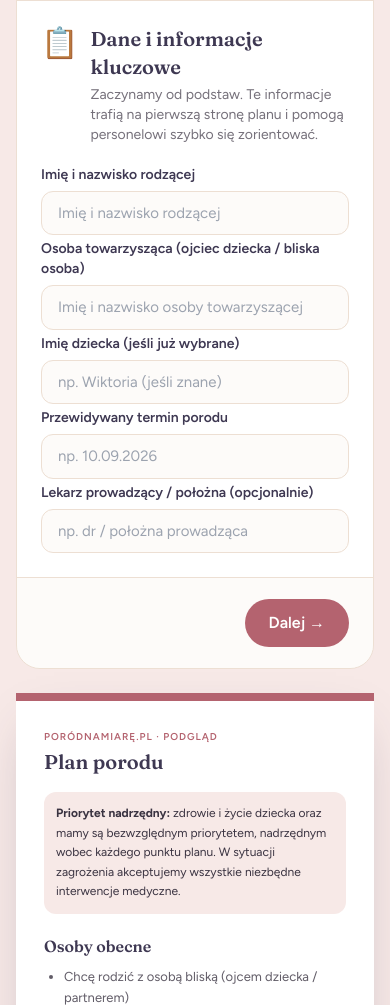
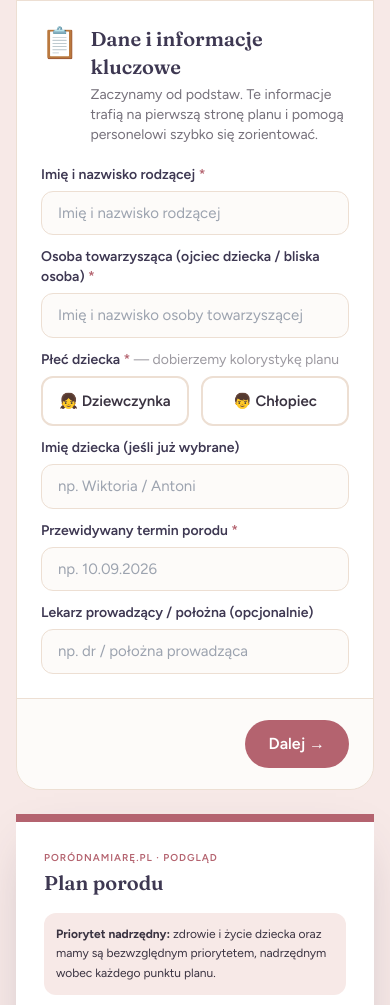
Before and after one commit to michalczekaj/porodnamiare-, a plain HTML site: page index.html in a window 390 px wide. Shown: the part 5840-6845 px from the top of the page. Drawn offline with nearby package versions, Linux system fonts and the light colour scheme.

Commit message:
ZMIANA NA PAYHIP, ZABEZPIECZENIE FORMULARZA

```diff
--- a/index.html
+++ b/index.html
@@ -275,11 +275,22 @@ tailwind.config = {
             <p class="text-sm text-ink/70 mt-1">Zaczynamy od podstaw. Te informacje trafią na pierwszą stronę planu i pomogą personelowi szybko się zorientować.</p>
           </div>
         </div>
-        <div class="space-y-1 text-[15px]">
-            <div><label class="block text-sm font-semibold text-deep mb-1.5">Imię i nazwisko rodzącej</label><input type="text" name="mama" maxlength="120" autocomplete="off" placeholder="Imię i nazwisko rodzącej" class="w-full border border-sanddark rounded-xl px-4 py-2.5 bg-sand/40 text-[15px]"></div>
-            <div><label class="block text-sm font-semibold text-deep mb-1.5">Osoba towarzysząca (ojciec dziecka / bliska osoba)</label><input type="text" name="tata" maxlength="120" autocomplete="off" placeholder="Imię i nazwisko osoby towarzyszącej" class="w-full border border-sanddark rounded-xl px-4 py-2.5 bg-sand/40 text-[15px]"></div>
-            <div><label class="block text-sm font-semibold text-deep mb-1.5">Imię dziecka (jeśli już wybrane)</label><input type="text" name="dziecko" maxlength="120" autocomplete="off" placeholder="np. Wiktoria (jeśli znane)" class="w-full border border-sanddark rounded-xl px-4 py-2.5 bg-sand/40 text-[15px]"></div>
-            <div><label class="block text-sm font-semibold text-deep mb-1.5">Przewidywany termin porodu</label><input type="text" name="termin" maxlength="120" autocomplete="off" placeholder="np. 10.09.2026" class="w-full border border-sanddark rounded-xl px-4 py-2.5 bg-sand/40 text-[15px]"></div>
+        <div class="space-y-3 text-[15px]">
+            <div><label class="block text-sm font-semibold text-deep mb-1.5">Imię i nazwisko rodzącej <span class="text-teal">*</span></label><input type="text" name="mama" data-required="1" maxlength="120" autocomplete="off" placeholder="Imię i nazwisko rodzącej" class="w-full border border-sanddark rounded-xl px-4 py-2.5 bg-sand/40 text-[15px]"></div>
+            <div><label class="block text-sm font-semibold text-deep mb-1.5">Osoba towarzysząca (ojciec dziecka / bliska osoba) <span class="text-teal">*</span></label><input type="text" name="tata" data-required="1" maxlength="120" autocomplete="off" placeholder="Imię i nazwisko osoby towarzyszącej" class="w-full border border-sanddark rounded-xl px-4 py-2.5 bg-sand/40 text-[15px]"></div>
+            <div>
+              <label class="block text-sm font-semibold text-deep mb-1.5">Płeć dziecka <span class="text-teal">*</span> <span class="font-normal text-ink/50">— dobierzemy kolorystykę planu</span></label>
+              <div class="grid grid-cols-2 gap-3">
+                <label class="gender-opt flex items-center justify-center gap-2 border-2 border-sanddark rounded-xl px-4 py-3 cursor-pointer hover:border-teal transition-colors font-semibold" data-gender="girl">
+                  <input type="radio" name="plec" value="dziewczynka" data-required="1" class="sr-only"><span>👧 Dziewczynka</span>
+                </label>
+                <label class="gender-opt flex items-center justify-center gap-2 border-2 border-sanddark rounded-xl px-4 py-3 cursor-pointer hover:border-teal transition-colors font-semibold" data-gender="boy">
+                  <input type="radio" name="plec" value="chłopiec" data-required="1" class="sr-only"><span>👦 Chłopiec</span>
+                </label>
+              </div>
+            </div>
+            <div><label class="block text-sm font-semibold text-deep mb-1.5">Imię dziecka (jeśli już wybrane)</label><input type="text" name="dziecko" maxlength="120" autocomplete="off" placeholder="np. Wiktoria / Antoni" class="w-full border border-sanddark rounded-xl px-4 py-2.5 bg-sand/40 text-[15px]"></div>
+            <div><label class="block text-sm font-semibold text-deep mb-1.5">Przewidywany termin porodu <span class="text-teal">*</span></label><input type="text" name="termin" data-required="1" maxlength="120" autocomplete="off" placeholder="np. 10.09.2026" class="w-full border border-sanddark rounded-xl px-4 py-2.5 bg-sand/40 text-[15px]"></div>
             <div><label class="block text-sm font-semibold text-deep mb-1.5">Lekarz prowadzący / położna (opcjonalnie)</label><input type="text" name="lekarz" maxlength="120" autocomplete="off" placeholder="np. dr / położna prowadząca" class="w-full border border-sanddark rounded-xl px-4 py-2.5 bg-sand/40 text-[15px]"></div>
         </div>
       </div>
@@ -488,8 +499,6 @@ tailwind.config = {
             </div>
           </div>
         </div>
-        <button id="copyBtn" class="hidden mt-4 w-full border-2 border-teal text-teal font-semibold px-6 py-3 rounded-full hover:bg-tealsoft transition-colors text-sm" type="button">📋 Kopiuj podsumowanie</button>
-        <p id="copyHint" class="hidden mt-2 text-xs text-ink/60 text-center">Skopiowane! Wklej podczas płatności lub w odpowiedzi na e-mail.</p>
         <a href="#cennik" id="buyBtn" class="hidden mt-3 w-full text-center bg-teal text-white font-semibold px-6 py-4 rounded-full hover:bg-deep transition-colors block">Kup i pobierz swój plan PDF →</a>
         <p class="hidden md:block text-xs text-ink/50 text-center mt-3" id="buyNote">Najpierw wybierasz pakiet i płacisz, potem od razu pobierasz gotowy plan PDF oraz pozostałe produkty z pakietu.</p>
       </div>
@@ -901,7 +910,6 @@ tailwind.config = {
   const form = document.getElementById('planForm');
   const preview = document.getElementById('planPreview');
   const buyBtn = document.getElementById('buyBtn');
-  const copyBtn = document.getElementById('copyBtn');
 
   function esc(t){return String(t).replace(/[&<>"']/g,c=>({'&':'&amp;','<':'&lt;','>':'&gt;','"':'&quot;',"'":'&#39;'}[c]));}
 
@@ -916,7 +924,6 @@ tailwind.config = {
     const stepNum = document.getElementById('stepNum');
     const stepPct = document.getElementById('stepPct');
 
-    // Mapowanie grup na tytuły sekcji w podglądzie/PDF
     const SECTIONS = [
       ['setting','Warunki i miejsce porodu'],
       ['people','Osoby obecne'],
@@ -932,47 +939,137 @@ tailwind.config = {
       ['postpartum','Połóg i oddział położniczy']
     ];
 
-    function collect(name){
-      return [...form.querySelectorAll('input[name="'+name+'"]:checked')].map(i=>i.value);
+    function collect(name){ return [...form.querySelectorAll('input[name="'+name+'"]:checked')].map(i=>i.value); }
+    function field(name){ const el=form.querySelector('input[name="'+name+'"]'); return el?el.value.trim():''; }
+
+    // ===== Kolorystyka zależna od płci =====
+    function applyTheme(){
+      const g = (form.querySelector('input[name="plec"]:checked')||{}).value;
+      const root = document.getElementById('kreator');
+      if(!g){ return; }
+      if(g==='chłopiec'){
+        root.style.setProperty('--accent','#5FA8A0');   // mięta
+        root.style.setProperty('--accent-soft','#E4F2F0');
+        window.PLAN_THEME='mint';
+      } else {
+        root.style.setProperty('--accent','#B4636F');   // róż (domyślny brand)
+        root.style.setProperty('--accent-soft','#F7E9E7');
+        window.PLAN_THEME='rose';
+      }
+      // aktualizuj pasek postępu i akcenty podglądu
+      if(bar) bar.style.background='var(--accent)';
+      const pv=document.getElementById('planPreview'); if(pv) pv.style.setProperty('--accent','var(--accent)');
     }
-    function field(name){
-      const el = form.querySelector('input[name="'+name+'"]');
-      return el ? el.value.trim() : '';
+
+    // Podświetlenie wybranej płci
+    form.querySelectorAll('.gender-opt').forEach(opt=>{
+      opt.addEventListener('click', ()=>{
+        form.querySelectorAll('.gender-opt').forEach(o=>o.classList.remove('border-teal','bg-tealsoft'));
+        opt.classList.add('border-teal','bg-tealsoft');
+        applyTheme();
+      });
+    });
+
+    // ===== WALIDACJA kroku (wymagane pola) =====
+    function validateStep(idx){
+      const step = steps[idx];
+      const reqs = [...step.querySelectorAll('[data-required="1"]')];
+      // grupy radio: sprawdź po name
+      const checkedNames = new Set();
+      for(const el of reqs){
+        if(el.type==='radio'){
+          if(form.querySelector('input[name="'+el.name+'"]:checked')) checkedNames.add(el.name);
+        }
+      }
+      for(const el of reqs){
+        if(el.type==='radio'){
+          if(!checkedNames.has(el.name)) return {ok:false, el};
+        } else if(!el.value.trim()){
+          return {ok:false, el};
+        }
+      }
+      return {ok:true};
     }
+    function flashError(el){
+      if(el.type==='radio'){
+        const wrap = el.closest('.creator-step');
+        const g = wrap.querySelector('.grid');
+        if(g){ g.classList.add('ring-2','ring-red-400','rounded-xl'); setTimeout(()=>g.classList.remove('ring-2','ring-red-400','rounded-xl'),1800); }
+      } else {
+        el.classList.add('border-red-400','ring-2','ring-red-200');
+        el.focus();
+        setTimeout(()=>el.classList.remove('border-red-400','ring-2','ring-red-200'),1800);
+      }
+    }
+
     function sectionHTML(title, items){
       if(!items.length) return '';
-      return '<h3 class="font-display text-deep font-semibold mt-5 mb-2 text-base">'+esc(title)+'</h3><ul class="list-disc pl-5 space-y-1 text-[13px] leading-relaxed text-ink/80">'
+      return '<h3 class="preview-h font-display font-semibold mt-5 mb-2 text-base">'+esc(title)+'</h3><ul class="list-disc pl-5 space-y-1 text-[13px] leading-relaxed text-ink/80">'
         + items.map(i=>'<li>'+esc(i)+'</li>').join('') + '</ul>';
     }
 
+    // ===== PODGLĄD-TEASER (pierwsze 2 sekcje jawne, reszta rozmyta pod zamkiem) =====
     function renderPreview(){
-      const mama = field('mama'), tata = field('tata'), dziecko = field('dziecko'), termin = field('termin');
-      let head = dziecko ? ('Plan porodu — ' + dziecko) : 'Plan porodu';
-      let sub = [mama, tata].filter(Boolean).join(' i ');
-      let html = '<p class="text-[10px] uppercase tracking-widest text-teal font-semibold">PoródNaMiarę.pl · podgląd</p>'
+      const mama=field('mama'), tata=field('tata'), dziecko=field('dziecko'), termin=field('termin');
+      const head = dziecko ? ('Plan porodu — '+dziecko) : 'Plan porodu';
+      const sub = [mama,tata].filter(Boolean).join(' i ');
+      let html = '<p class="text-[10px] uppercase tracking-widest font-semibold" style="color:var(--accent,#B4636F)">PoródNaMiarę.pl · podgląd</p>'
         + '<h2 class="font-display text-xl font-semibold text-deep mt-1">'+esc(head)+'</h2>';
       if(sub) html += '<p class="text-sm text-ink/70 mt-0.5">'+esc(sub)+'</p>';
       if(termin) html += '<p class="text-xs text-ink/50 mt-0.5">Przewidywany termin: '+esc(termin)+'</p>';
-      html += '<div class="mt-4 bg-tealsoft rounded-xl p-3 text-[12px] leading-relaxed"><strong>Priorytet nadrzędny:</strong> zdrowie i życie dziecka oraz mamy są bezwzględnym priorytetem, nadrzędnym wobec każdego punktu planu. W sytuacji zagrożenia akceptujemy wszystkie niezbędne interwencje medyczne.</div>';
-      let any = false;
-      SECTIONS.forEach(([g,t])=>{ const it = collect(g); if(it.length){ any=true; html += sectionHTML(t,it); } });
-      if(!any) html += '<p class="text-ink/50 italic text-sm mt-4">Zaznacz opcje, aby zobaczyć podgląd planu.</p>';
-      html += '<p class="mt-6 pt-3 border-t border-sanddark text-[11px] text-ink/50">Pełny plan PDF — z profesjonalnym formatowaniem, danymi medycznymi, miejscem na podpisy i datę — otrzymasz po zakupie.</p>';
+      html += '<div class="mt-4 rounded-xl p-3 text-[12px] leading-relaxed" style="background:var(--accent-soft,#F7E9E7)"><strong>Priorytet nadrzędny:</strong> zdrowie i życie dziecka oraz mamy są bezwzględnym priorytetem, nadrzędnym wobec każdego punktu planu.</div>';
+
+      // Zbierz wypełnione sekcje
+      const filled = SECTIONS.map(([g,t])=>[t,collect(g)]).filter(x=>x[1].length);
+      const FREE = 2; // ile sekcji pokazujemy jawnie
+
+      if(!filled.length){
+        html += '<p class="text-ink/50 italic text-sm mt-4">Zaznacz opcje w kolejnych krokach, aby zobaczyć podgląd planu.</p>';
+        preview.innerHTML = html; setBuyState(false); return;
+      }
+
+      // Sekcje jawne
+      filled.slice(0,FREE).forEach(([t,it])=> html += sectionHTML(t,it));
+
+      // Sekcje zablokowane (rozmyte + nakładka)
+      const locked = filled.slice(FREE);
+      if(locked.length){
+        let blurHtml = '';
+        locked.forEach(([t,it])=> blurHtml += sectionHTML(t,it));
+        const hiddenCount = locked.reduce((a,x)=>a+x[1].length,0);
+        html += '<div class="relative mt-5">'
+          + '<div class="pointer-events-none select-none" style="filter:blur(5px);opacity:.55" aria-hidden="true">'+blurHtml+'</div>'
+          + '<div class="absolute inset-0 flex flex-col items-center justify-center text-center px-4" style="background:linear-gradient(180deg,transparent,var(--accent-soft,#F7E9E7) 55%)">'
+          +   '<div class="text-2xl mb-1">🔒</div>'
+          +   '<p class="font-display font-semibold text-deep text-[15px]">Pozostałe '+hiddenCount+' pozycji w '+locked.length+' sekcjach</p>'
+          +   '<p class="text-xs text-ink/70 mt-1 mb-3 max-w-[240px]">Pełny, profesjonalnie sformatowany plan PDF odblokujesz po zakupie pakietu.</p>'
+          +   '<a href="#cennik" class="text-white font-semibold text-sm px-5 py-2.5 rounded-full" style="background:var(--accent,#B4636F)">Odblokuj pełny plan →</a>'
+          + '</div>'
+          + '</div>';
+      }
+      html += '<p class="mt-6 pt-3 border-t border-sanddark text-[11px] text-ink/50">To tylko podgląd. Gotowy dokument PDF — z brandem, formatowaniem, miejscem na podpisy i datę — pobierzesz po zakupie.</p>';
       preview.innerHTML = html;
 
-      // Podsumowanie do kopiowania i maila
-      const lines = [];
-      if(sub) lines.push('Rodzice: '+sub);
-      if(dziecko) lines.push('Dziecko: '+dziecko);
-      if(termin) lines.push('Termin: '+termin);
-      SECTIONS.forEach(([g,t])=>{ const it=collect(g); if(it.length){ lines.push('\n['+t+']'); it.forEach(v=>lines.push('- '+v)); }});
-      window.PLAN_SUMMARY = 'PLAN PORODU — PoródNaMiarę.pl\n' + lines.join('\n');
-
-      const anyChecked = SECTIONS.some(([g])=>collect(g).length);
-      if(anyChecked){ copyBtn.classList.remove('hidden'); buyBtn.classList.remove('hidden'); }
+      // przywróć akcent nagłówków sekcji
+      preview.querySelectorAll('.preview-h').forEach(h=>h.style.color='var(--accent,#B4636F)');
+      setBuyState(true);
     }
 
-    function showStep(n){
+    function setBuyState(on){
+      if(on){ buyBtn.classList.remove('hidden'); }
+      else { buyBtn.classList.add('hidden'); }
+    }
+
+    function showStep(n, dir){
+      // walidacja tylko przy przejściu DO PRZODU
+      if(dir==='next'){
+        const v = validateStep(cur);
+        if(!v.ok){
+          alert('Uzupełnij wymagane pola oznaczone gwiazdką (*), aby przejść dalej.');
+          flashError(v.el);
+          return;
+        }
+      }
       cur = Math.max(0, Math.min(TOTAL-1, n));
       steps.forEach((st,i)=> st.hidden = (i!==cur));
       const pct = Math.round(((cur+1)/TOTAL)*100);
@@ -980,32 +1077,24 @@ tailwind.config = {
       prevBtn.classList.toggle('invisible', cur===0);
       nextBtn.classList.toggle('hidden', cur===TOTAL-1);
       finishBtn.classList.toggle('hidden', cur!==TOTAL-1);
-      // scroll do góry formularza na mobile
-      if(window.innerWidth < 1024) form.scrollIntoView({behavior:'smooth', block:'start'});
+      if(window.innerWidth < 1024) document.getElementById('kreator').scrollIntoView({behavior:'smooth', block:'start'});
     }
 
-    prevBtn.addEventListener('click', ()=>showStep(cur-1));
-    nextBtn.addEventListener('click', ()=>showStep(cur+1));
+    prevBtn.addEventListener('click', ()=>showStep(cur-1,'prev'));
+    nextBtn.addEventListener('click', ()=>showStep(cur+1,'next'));
     finishBtn.addEventListener('click', ()=>{
+      const v = validateStep(cur);
+      if(!v.ok){ alert('Uzupełnij wymagane pola oznaczone gwiazdką (*).'); flashError(v.el); return; }
       renderPreview();
-      const box = document.getElementById('buyNote');
-      if(window.innerWidth < 1024){ preview.scrollIntoView({behavior:'smooth', block:'start'}); }
+      if(window.innerWidth < 1024) preview.scrollIntoView({behavior:'smooth', block:'start'});
     });
-    // Podgląd na żywo przy każdej zmianie
-    form.addEventListener('change', renderPreview);
+    form.addEventListener('change', ()=>{ applyTheme(); renderPreview(); });
     form.addEventListener('input', renderPreview);
 
+    applyTheme();
     renderPreview();
     showStep(0);
   }
-
-  if (copyBtn) copyBtn.addEventListener('click', function(){
-    navigator.clipboard.writeText(window.PLAN_SUMMARY || '').then(()=>{
-      document.getElementById('copyHint').classList.remove('hidden');
-      copyBtn.textContent = '✓ Skopiowano';
-      setTimeout(()=>{ copyBtn.textContent = '📋 Kopiuj podsumowanie'; }, 2500);
-    });
-  });
 
   // Popup: exit-intent (desktop) lub po 30 s (mobile), raz na sesję
   const popup = document.getElementById('popup');
```
Also changed, not shown: 5 other files.
